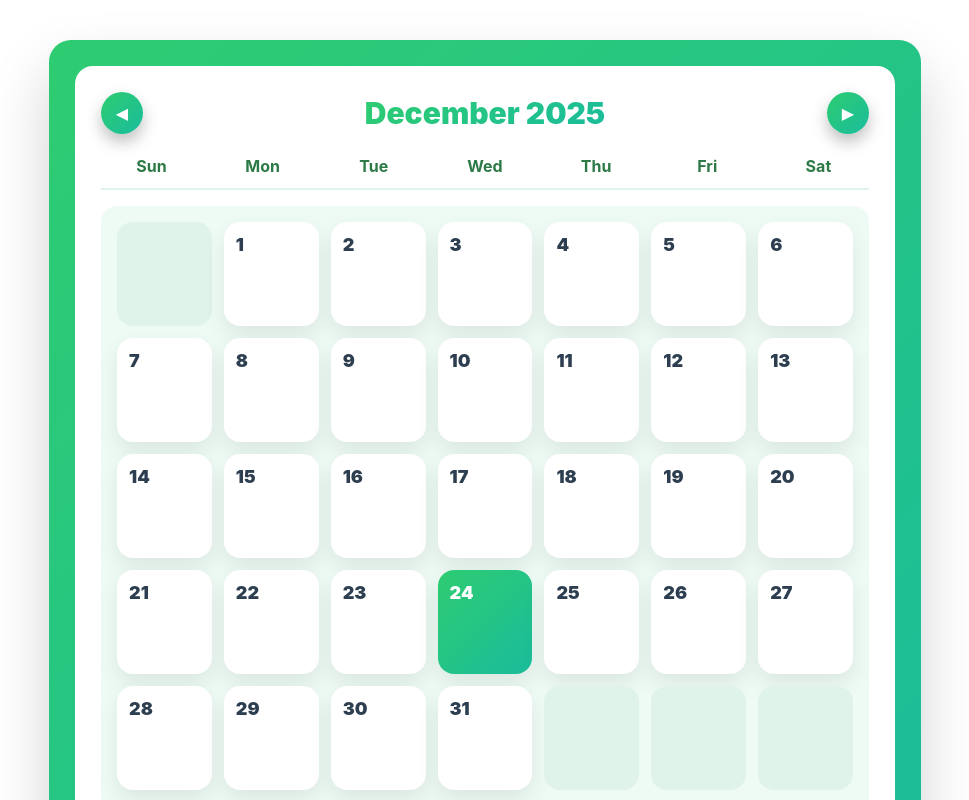
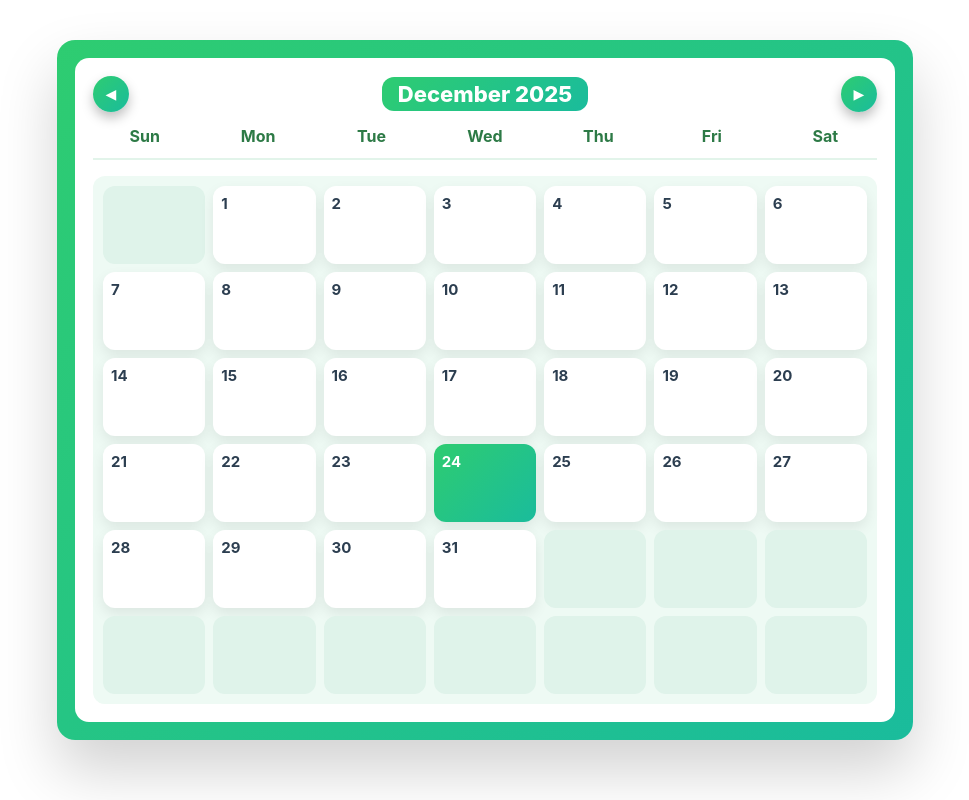
Before and after one commit to JeremySun0731/Calendar-frontend, a React (Create React App) app: page / in a window 1280 px wide. Shown: the top 800 px of the page, without its empty margins (155-1124 px from the left). Built offline with nearby package versions, Linux system fonts and the light colour scheme.

Commit message:
add the main orderand ajust the size

```diff
--- a/src/components/Calendar/CalendarCell.jsx
+++ b/src/components/Calendar/CalendarCell.jsx
@@ -1,49 +1,52 @@
-export default function CalendarCell({ day }) {
+export default function CalendarCell({ day, date, onClick }) {
   const today = new Date();
-  const isToday = day && today.getDate() === day;
+
+  // ✅ 正确判断“今天”：年 + 月 + 日 都要相等
+  const isToday =
+    day &&
+    date &&
+    today.getFullYear() === date.getFullYear() &&
+    today.getMonth() === date.getMonth() &&
+    today.getDate() === day;
 
   return (
     <div
+      onClick={() => {
+        if (!day) return;
+        if (typeof onClick === "function") onClick(day);
+      }}
       style={{
-        height: 104,
-        borderRadius: 16,
-        padding: 12,
+        height: 78,
+        borderRadius: 12,
+        padding: 8,
         boxSizing: "border-box",
+
         background: isToday
           ? "linear-gradient(135deg, #2ecc71, #1abc9c)"
           : day
           ? "#ffffff"
           : "#dff3ea",
-        color: isToday ? "#ffffff" : day ? "#2c3e50" : "#9bbfb0",
-        boxShadow: day
-          ? "0 10px 22px rgba(0,0,0,0.08)"
-          : "none",
+
+        color: isToday ? "#ffffff" : "#2c3e50",
+
+        // ✅ 没有绿色描边
+        border: "none",
+
+        boxShadow: day ? "0 6px 14px rgba(0,0,0,0.08)" : "none",
         cursor: day ? "pointer" : "default",
-        transition: "all 0.25s ease",
+        transition: "transform 0.18s ease, box-shadow 0.18s ease",
       }}
       onMouseEnter={(e) => {
-        if (day && !isToday) {
-          e.currentTarget.style.transform =
-            "translateY(-6px)";
-          e.currentTarget.style.boxShadow =
-            "0 18px 32px rgba(0,0,0,0.18)";
-        }
+        if (!day) return;
+        e.currentTarget.style.transform = "translateY(-6px)";
+        e.currentTarget.style.boxShadow = "0 14px 28px rgba(0,0,0,0.18)";
       }}
       onMouseLeave={(e) => {
-        e.currentTarget.style.transform = "none";
-        e.currentTarget.style.boxShadow = day
-          ? "0 10px 22px rgba(0,0,0,0.08)"
-          : "none";
+        e.currentTarget.style.transform = "translateY(0)";
+        e.currentTarget.style.boxShadow = day ? "0 6px 14px rgba(0,0,0,0.08)" : "none";
       }}
     >
-      <div
-        style={{
-          fontSize: 18,
-          fontWeight: 900,
-        }}
-      >
-        {day}
-      </div>
+      <div style={{ fontSize: 15, fontWeight: 700 }}>{day}</div>
     </div>
   );
 }
--- a/src/components/Calendar/CalendarGrid.jsx
+++ b/src/components/Calendar/CalendarGrid.jsx
@@ -11,15 +11,14 @@ export default function CalendarGrid({ date }) {
 
   for (let i = 0; i < 42; i++) {
     const dayNumber = i - firstDayOfMonth + 1;
+    const day =
+      dayNumber > 0 && dayNumber <= daysInMonth ? dayNumber : null;
 
     cells.push(
       <CalendarCell
         key={i}
-        day={
-          dayNumber > 0 && dayNumber <= daysInMonth
-            ? dayNumber
-            : null
-        }
+        day={day}
+        date={date}   // ✅ 关键：传当前月份的 date
       />
     );
   }
@@ -29,10 +28,10 @@ export default function CalendarGrid({ date }) {
       style={{
         display: "grid",
         gridTemplateColumns: "repeat(7, 1fr)",
-        gap: 12,
+        gap: 8,
         background: "#eefaf4",
-        padding: 16,
-        borderRadius: 16,
+        padding: 10,
+        borderRadius: 12,
       }}
     >
       {cells}
--- a/src/components/pages/CalendarPage.jsx
+++ b/src/components/pages/CalendarPage.jsx
@@ -4,6 +4,7 @@ import CalendarGrid from "../Calendar/CalendarGrid";
 
 export default function CalendarPage() {
   const [currentDate, setCurrentDate] = useState(new Date());
+  const [selectedDay, setSelectedDay] = useState(null);
 
   const goPrevMonth = () => {
     setCurrentDate(
@@ -13,6 +14,7 @@ export default function CalendarPage() {
         1
       )
     );
+    setSelectedDay(null);
   };
 
   const goNextMonth = () => {
@@ -23,6 +25,7 @@ export default function CalendarPage() {
         1
       )
     );
+    setSelectedDay(null);
   };
 
   const title = currentDate.toLocaleDateString("en-US", {
@@ -35,8 +38,8 @@ export default function CalendarPage() {
       style={{
         width: 820,
         margin: "40px auto",
-        padding: 26,
-        borderRadius: 22,
+        padding: 18,
+        borderRadius: 18,
         background: "linear-gradient(135deg, #2ecc71, #1abc9c)",
         boxShadow: "0 30px 60px rgba(0,0,0,0.18)",
       }}
@@ -44,43 +47,44 @@ export default function CalendarPage() {
       <div
         style={{
           background: "#ffffff",
-          borderRadius: 18,
-          padding: 26,
+          borderRadius: 14,
+          padding: 18,
         }}
       >
+        {/* Header */}
         <div
           style={{
             display: "flex",
             alignItems: "center",
             justifyContent: "space-between",
-            marginBottom: 22,
+            marginBottom: 14,
           }}
         >
-          <button style={navBtn} onClick={goPrevMonth}>
-            ◀
-          </button>
+          <button style={navBtn} onClick={goPrevMonth}>◀</button>
 
           <h2
             style={{
               margin: 0,
-              fontSize: 30,
-              fontWeight: 900,
-              background:
-                "linear-gradient(135deg, #2ecc71, #1abc9c)",
-              WebkitBackgroundClip: "text",
-              WebkitTextFillColor: "transparent",
+              fontSize: 22,
+              fontWeight: 800,
+              color: "#fff",
+              background: "linear-gradient(135deg, #2ecc71, #1abc9c)",
+              padding: "4px 16px",
+              borderRadius: 12,
             }}
           >
             {title}
           </h2>
 
-          <button style={navBtn} onClick={goNextMonth}>
-            ▶
-          </button>
+          <button style={navBtn} onClick={goNextMonth}>▶</button>
         </div>
 
         <CalendarHeader />
-        <CalendarGrid date={currentDate} />
+        <CalendarGrid
+          date={currentDate}
+          selectedDay={selectedDay}
+          onSelectDay={setSelectedDay}
+        />
       </div>
     </div>
   );
@@ -90,10 +94,10 @@ const navBtn = {
   border: "none",
   background: "linear-gradient(135deg, #2ecc71, #1abc9c)",
   color: "#fff",
-  width: 42,
-  height: 42,
+  width: 36,
+  height: 36,
   borderRadius: "50%",
   cursor: "pointer",
-  fontSize: 16,
-  boxShadow: "0 8px 16px rgba(0,0,0,0.25)",
+  fontSize: 14,
+  boxShadow: "0 6px 12px rgba(0,0,0,0.25)",
 };
```
